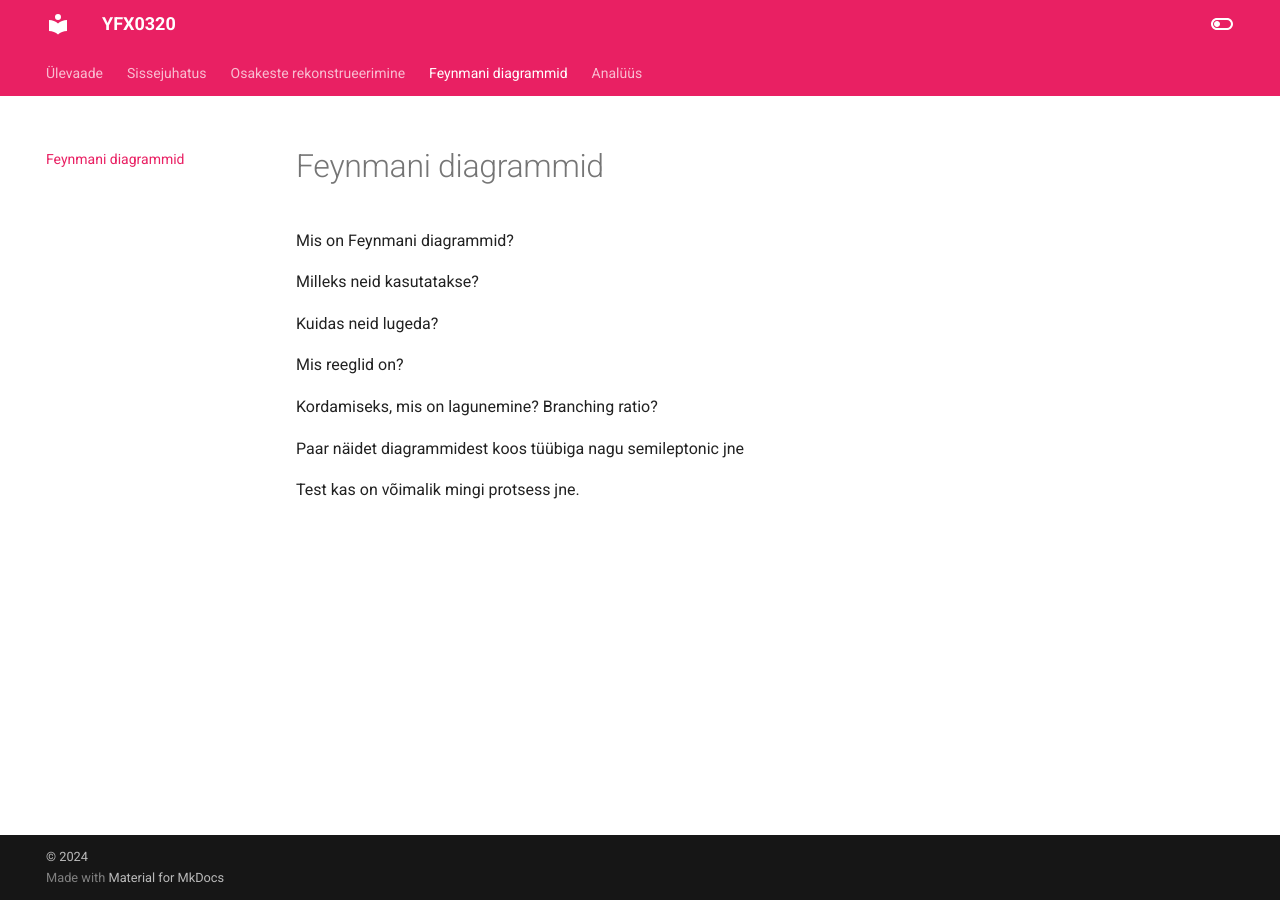
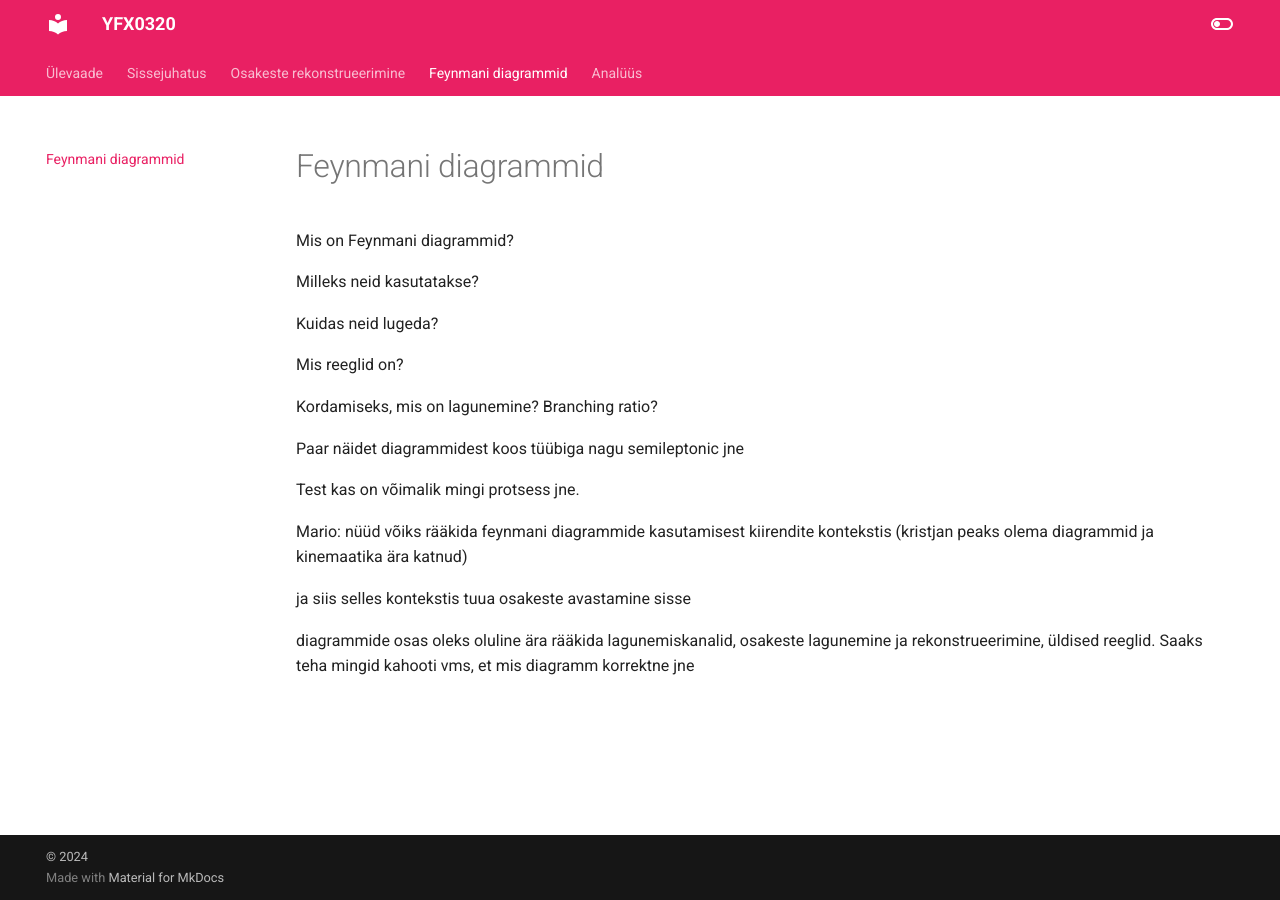
Before and after one commit to nseeba/YFX0320, an MkDocs documentation site: the page built from docs/feynman.md, in a window 1280 px wide. Built offline with MkDocs 1.6.1 and Material for MkDocs 9.7.7, drawn with Linux system fonts in a browser that asks for light colours.

Commit message:
Adding initial example

```diff
--- a/docs/feynman.md
+++ b/docs/feynman.md
@@ -14,3 +14,12 @@ Branching ratio?
 Paar näidet diagrammidest koos tüübiga nagu semileptonic jne
 
 Test kas on võimalik mingi protsess jne.
+
+
+
+Mario:
+nüüd võiks rääkida feynmani diagrammide kasutamisest kiirendite kontekstis (kristjan peaks olema diagrammid ja kinemaatika ära katnud)
+
+ja siis selles kontekstis tuua osakeste avastamine sisse
+
+diagrammide osas oleks oluline ära rääkida lagunemiskanalid, osakeste lagunemine ja rekonstrueerimine, üldised reeglid. Saaks teha mingid kahooti vms, et mis diagramm korrektne jne
```
Also changed, not shown: docs/reco.md (+1 -1 lines).
